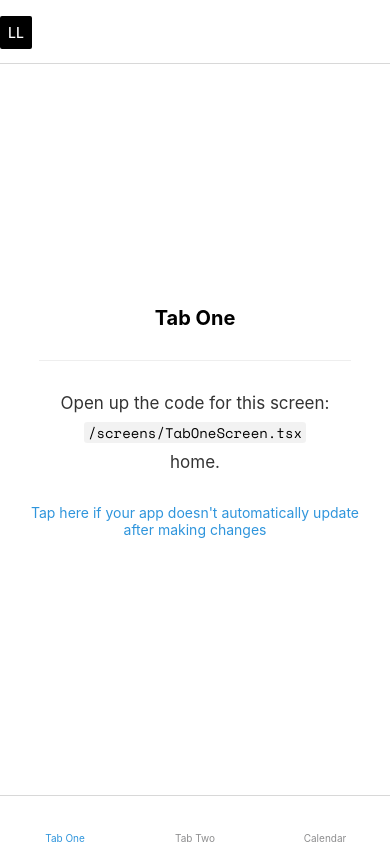
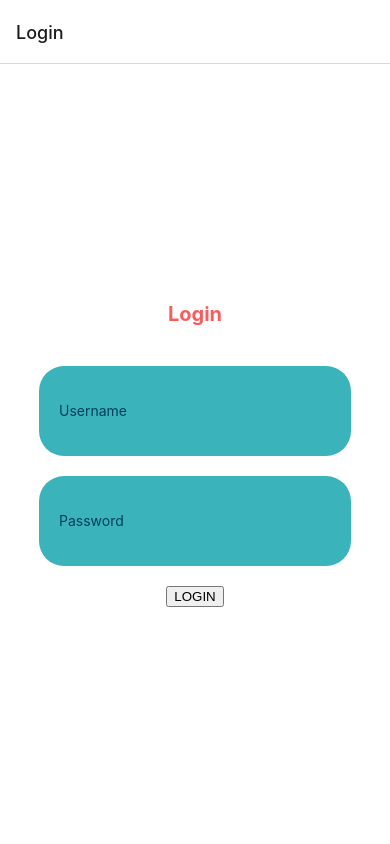
Before and after one commit to YatinKare/FBLA-Mobile-App-23, a React Native app in the folder LearningLoop/: screen /Login in a window 390 px wide. Built offline with nearby package versions, Linux system fonts and the light colour scheme; what expo-linking would draw is missing.

Commit message:
boilerplate login screen
* login button nto working

```diff
--- a/LearningLoop/App.tsx
+++ b/LearningLoop/App.tsx
@@ -14,7 +14,7 @@ export default function App() {
   } else {
     return (
       <SafeAreaProvider>
-        <Navigation colorScheme={colorScheme} />
+         <Navigation colorScheme={colorScheme} />
         <StatusBar />
       </SafeAreaProvider>
     );
--- a/LearningLoop/navigation/index.tsx
+++ b/LearningLoop/navigation/index.tsx
@@ -21,6 +21,9 @@ import CalendarScreen from '../screens/Calendar/CalendarScreen';
 
 import { RootStackParamList, RootTabParamList, RootTabScreenProps } from '../types';
 import LinkingConfiguration from './LinkingConfiguration';
+import { View } from '../components/Themed';
+import { home } from '../screens/Login/LoginScreen';
+import LoginScreen from '../screens/Login/LoginScreen';
 
 export default function Navigation({ colorScheme }: { colorScheme: ColorSchemeName }) {
   return (
@@ -38,9 +41,14 @@ export default function Navigation({ colorScheme }: { colorScheme: ColorSchemeNa
  */
 const Stack = createNativeStackNavigator<RootStackParamList>();
 
+
 function RootNavigator() {
   return (
     <Stack.Navigator>
+      { home ?  (
+        <Stack.Screen name="Login" component={LoginScreen}/>
+      ) : (
+        <>
       <Stack.Screen name="Root" component={BottomTabNavigator} options={{ headerShown: true, headerTitle: "",
         headerLeft: () => (
           <Button
@@ -53,6 +61,8 @@ function RootNavigator() {
       <Stack.Group screenOptions={{ presentation: 'modal' }}>
         <Stack.Screen name="Modal" component={ModalScreen} />
       </Stack.Group>
+      </>
+    )}
     </Stack.Navigator>
   );
 }
@@ -117,18 +127,3 @@ function BottomTabNavigator() {
     </BottomTab.Navigator>
   );
 }
-
-/**
- * You can explore the built-in icon families and icons on the web at https://icons.expo.fyi/
- */
-function TabBarIcon(props: {
-  name: React.ComponentProps<typeof FontAwesome>['name'];
-  color: string;
-}) {
-  return <FontAwesome size={30} style={{ marginBottom: -3 }} {...props} />;
-}
-
-const goHome = () =>{
-
-
-}
--- a/LearningLoop/screens/Login/LoginScreen.tsx
+++ b/LearningLoop/screens/Login/LoginScreen.tsx
@@ -1,22 +1,56 @@
 import { Text, View } from '../../components/Themed';
 import { RootTabScreenProps } from '../../types';
 
+import React, { useState } from 'react';
+
+import { Button, TextInput } from 'react-native';
 import styles from "../Login/styles"
 
-export default function LoginScreen(
-    { navigation }: RootTabScreenProps<'Login'>
+
+let home: boolean = true;
+
+
+
+const onPressLogin = () => {
+    home = false;
+}
+
+
+
+function LoginScreen(
 
     ) {
+        const [state, setState] = useState({
+            user: '',
+            pass: ''
+        });
 
         return (
         <View style={styles.container}>
           <Text style={styles.title}>Login</Text>
           <View style={styles.inputView}>
-
-
+            <TextInput
+            style={styles.inputText}
+            placeholder="Username"
+            placeholderTextColor="#003f5c"
+            onChangeText={text => setState({user:text, pass:state.pass})}
+            />
           </View>
+          <View style={styles.inputView}>
+            <TextInput
+            style={styles.inputText}
+            placeholder="Password"
+            placeholderTextColor="#003f5c"
+            onChangeText={text => setState({user:state.user, pass:text})}
+            />
+          </View>
+          <button onClick={onPressLogin}>
+            LOGIN
+          </button>
 
         </View>
       );
 
         }
+
+export {home, LoginScreen as default}
--- a/LearningLoop/screens/Login/styles.ts
+++ b/LearningLoop/screens/Login/styles.ts
@@ -13,7 +13,16 @@ const styles = StyleSheet.create({
         marginBottom: 40,
     },
     inputView: {
-
+        width: "80%",
+        backgroundColor: "#3AB4BA",
+        borderRadius: 25,
+        marginBottom: 20,
+        justifyContent: 'center',
+        padding: 20
+    },
+    inputText: {
+        height: 50,
+        color: "white"
     }
 
 })
--- a/LearningLoop/types.tsx
+++ b/LearningLoop/types.tsx
@@ -17,6 +17,7 @@ export type RootStackParamList = {
   Root: NavigatorScreenParams<RootTabParamList> | undefined;
   Modal: undefined;
   NotFound: undefined;
+  Login: undefined;
 };
 
 export type RootStackScreenProps<Screen extends keyof RootStackParamList> = NativeStackScreenProps<
@@ -28,7 +29,6 @@ export type RootTabParamList = {
   TabOne: undefined;
   TabTwo: undefined;
   Calendar: undefined;
-  Login: undefined;
 };
 
 export type RootTabScreenProps<Screen extends keyof RootTabParamList> = CompositeScreenProps<
```
